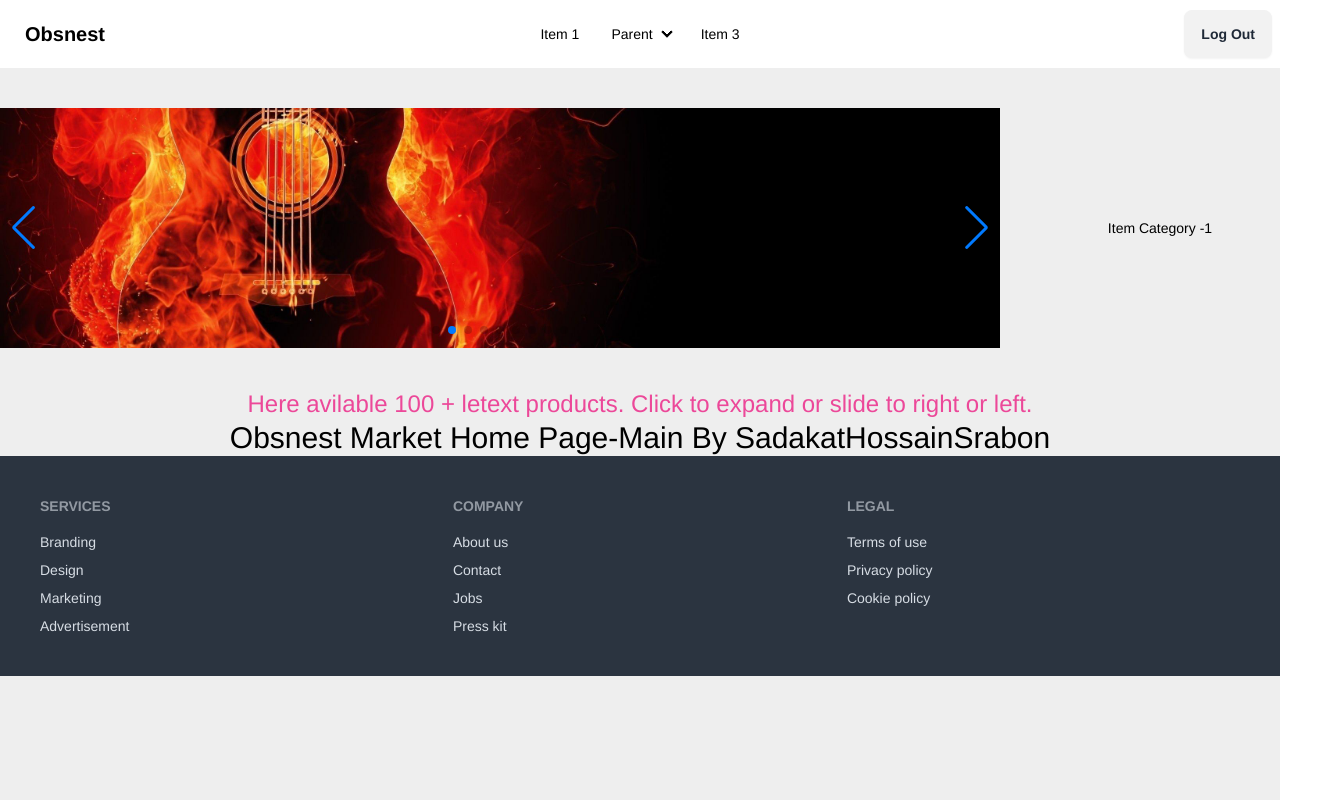
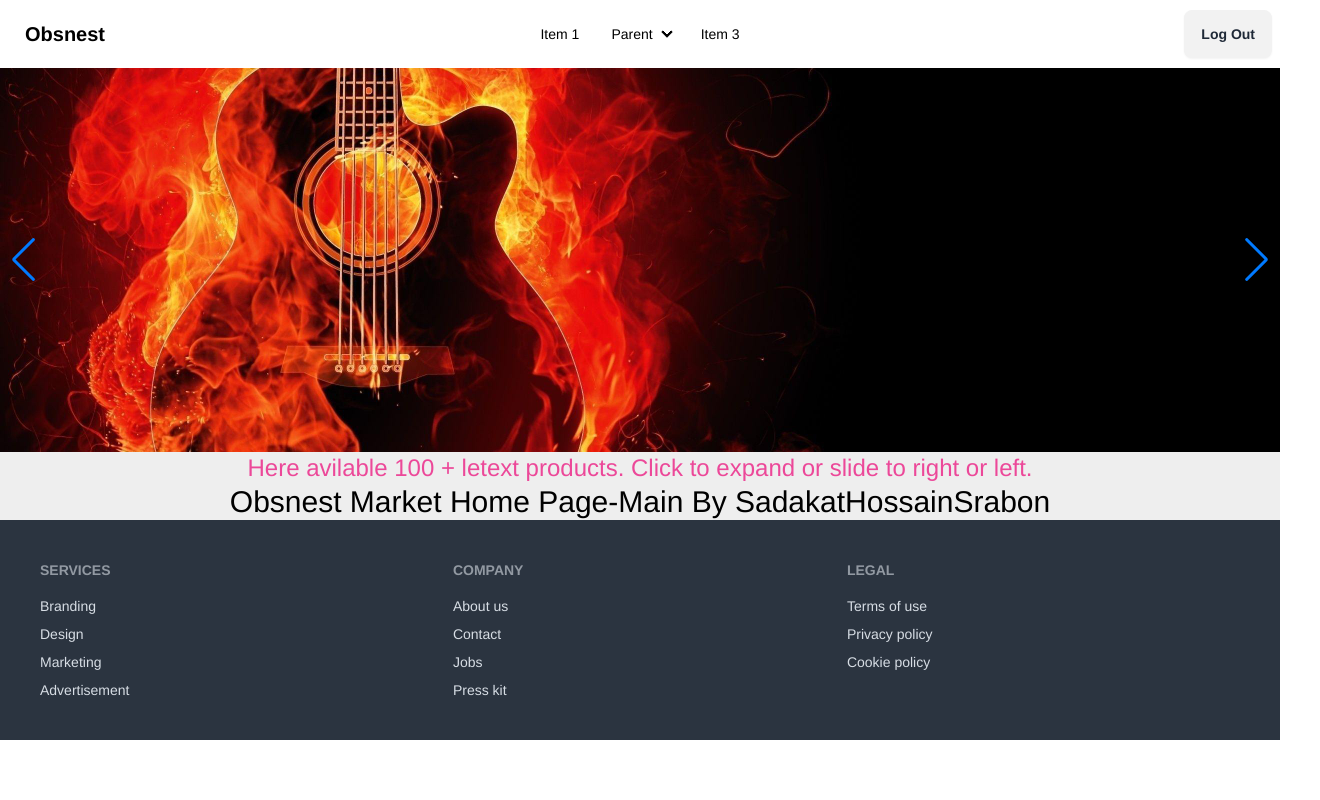
Before and after one commit to sadakatsrabon/Obsnest-MarketPlace, a React (Vite) app: page / in a window 1280 px wide. Shown: the whole page, 1320 px wide, since content can reach past the window. Built offline with nearby package versions, Linux system fonts and the light colour scheme.

Commit message:
Remove extra carousel and emplement One

```diff
--- a/src/components/TopRetedProducts/TopRetedProdects.jsx
+++ b/src/components/TopRetedProducts/TopRetedProdects.jsx
@@ -1,37 +1,11 @@
-import { Swiper, SwiperSlide } from 'swiper/react';
-import { EffectCreative } from 'swiper/modules';
-import 'swiper/css';
-import './styles.css';
-import 'swiper/css/effect-creative';
+
 
 
 const TopRetedProdects = () => {
     return (
-            <Swiper
-                grabCursor={true}
-                effect={'creative'}
-                creativeEffect={{
-                    prev: {
-                        shadow: true,
-                        translate: [0, 0, -400],
-                    },
-                    next: {
-                        translate: ['100%', 0, 0],
-                    },
-                }}
-                modules={[EffectCreative]}
-                // className="mySwiper"
-            >
-                <SwiperSlide>Item Category -1</SwiperSlide>
-                <SwiperSlide>Item Category -2</SwiperSlide>
-                <SwiperSlide>Item Category -3</SwiperSlide>
-                <SwiperSlide>Item Category -4</SwiperSlide>
-                <SwiperSlide>Item Category -5</SwiperSlide>
-                <SwiperSlide>Item Category -6</SwiperSlide>
-                <SwiperSlide>Item Category -7</SwiperSlide>
-                <SwiperSlide>Item Category -8</SwiperSlide>
-                <SwiperSlide>Item Category -9</SwiperSlide>
-            </Swiper>
+        <div>
+
+        </div>
     );
 };
 
--- a/src/components/TopRetedProducts/styles.css
+++ /dev/null
@@ -1,78 +0,0 @@
-#app { height: 100% }
-html,
-body {
-  position: relative;
-  height: 100%;
-}
-
-body {
-  background: #eee;
-  font-family: Helvetica Neue, Helvetica, Arial, sans-serif;
-  /* font-size: 14px; */
-  color: #000;
-  margin: 0;
-  padding: 0;
-}
-
-body {
-  font-family: Helvetica Neue, Helvetica, Arial, sans-serif;
-  font-size: 14px;
-  color: #000;
-  margin: 0;
-  padding: 0;
-}
-
-.swiper {
-  /* margin: 100px auto; */
-  width: 320px;
-  height: 240px;
-}
-
-.swiper-slide {
-  display: flex;
-  align-items: center;
-  justify-content: center;
-  /* font-size: 22px;
-  font-weight: bold; */
-  color: #000000;
-}
-
-/* .swiper-slide:nth-child(1n) {
-  background-color: rgb(206, 17, 17);
-}
-
-.swiper-slide:nth-child(2n) {
-  background-color: rgb(0, 140, 255);
-}
-
-.swiper-slide:nth-child(3n) {
-  background-color: rgb(10, 184, 111);
-}
-
-.swiper-slide:nth-child(4n) {
-  background-color: rgb(211, 122, 7);
-}
-
-.swiper-slide:nth-child(5n) {
-  background-color: rgb(118, 163, 12);
-}
-
-.swiper-slide:nth-child(6n) {
-  background-color: rgb(180, 10, 47);
-}
-
-.swiper-slide:nth-child(7n) {
-  background-color: rgb(35, 99, 19);
-}
-
-.swiper-slide:nth-child(8n) {
-  background-color: rgb(0, 68, 255);
-}
-
-.swiper-slide:nth-child(9n) {
-  background-color: rgb(218, 12, 218);
-}
-
-.swiper-slide:nth-child(10n) {
-  background-color: rgb(54, 94, 77);
-} */
--- a/src/pages/Home/Carousel/Carousel.jsx
+++ b/src/pages/Home/Carousel/Carousel.jsx
@@ -1,8 +1,8 @@
-import TopRetedProdects from "../../../components/TopRetedProducts/TopRetedProdects";
+// import TopRetedProdects from "../../../components/TopRetedProducts/TopRetedProdects";
 
 import { Swiper, SwiperSlide } from 'swiper/react';
-// import 'swiper/css';
-import 'swiper/css/pagination';
+import 'swiper/css';
+// import 'swiper/css/pagination';
 import 'swiper/css/navigation';
 import './styles.css';
 
@@ -14,8 +14,8 @@ import img from "../../../assets/img.jpg"
 
 const Carousel = () => {
     return (
-        <div className="md:flex m-0 my-10 p-0 w-96">
-            <div className="">
+        <div className='w-full h-96'>
+            <>
                 <Swiper
                     spaceBetween={30}
                     centeredSlides={true}
@@ -31,64 +31,61 @@ const Carousel = () => {
                     className="mySwiper"
                 >
                     <SwiperSlide>
-                        <div>
-                            <img className="" src={img} alt="" />
-                            <h2>carousel</h2>
+                        <div className=''>
+                            <p>Carousel</p>
+                            <img src={img} alt="" />
                         </div>
                     </SwiperSlide>
                     <SwiperSlide>
-                        <div>
+                        <div className=''>
+                            <p>Carousel</p>
                             <img src={img} alt="" />
-                            <h2>carousel</h2>
                         </div>
                     </SwiperSlide>
                     <SwiperSlide>
-                        <div>
+                        <div className=''>
+                            <p>Carousel</p>
                             <img src={img} alt="" />
-                            <h2>carousel</h2>
                         </div>
                     </SwiperSlide>
                     <SwiperSlide>
-                        <div>
+                        <div className=''>
+                            <p>Carousel</p>
                             <img src={img} alt="" />
-                            <h2>carousel</h2>
                         </div>
                     </SwiperSlide>
                     <SwiperSlide>
-                        <div>
+                        <div className=''>
+                            <p>Carousel</p>
                             <img src={img} alt="" />
-                            <h2>carousel</h2>
                         </div>
                     </SwiperSlide>
                     <SwiperSlide>
-                        <div>
+                        <div className=''>
+                            <p>Carousel</p>
                             <img src={img} alt="" />
-                            <h2>carousel</h2>
                         </div>
                     </SwiperSlide>
                     <SwiperSlide>
-                        <div>
+                        <div className=''>
+                            <p>Carousel</p>
                             <img src={img} alt="" />
-                            <h2>carousel</h2>
                         </div>
                     </SwiperSlide>
                     <SwiperSlide>
-                        <div>
+                        <div className=''>
+                            <p>Carousel</p>
                             <img src={img} alt="" />
-                            <h2>carousel</h2>
                         </div>
                     </SwiperSlide>
                     <SwiperSlide>
-                        <div>
+                        <div className=''>
+                            <p>Carousel</p>
                             <img src={img} alt="" />
-                            <h2>carousel</h2>
                         </div>
                     </SwiperSlide>
                 </Swiper>
-            </div>
-            <div>
-                <TopRetedProdects></TopRetedProdects>
-            </div>
+            </>
         </div>
     );
 };
--- a/src/pages/Home/Carousel/styles.css
+++ b/src/pages/Home/Carousel/styles.css
@@ -1,5 +1,37 @@
-.mySwiper {
-    background-color: brown;
-    width: 1000px;
+
+  body {
+    position: relative;
+    height: 100%;
+  }
+
+  body {
+    background: #eee;
+    font-family: Helvetica Neue, Helvetica, Arial, sans-serif;
+    font-size: 14px;
+    color: #000;
+    margin: 0;
+    padding: 0;
+  }
+
+  .swiper {
+    width: 100%;
+    height: 100%;
+  }
+
+  .swiper-slide {
+    text-align: center;
+    font-size: 18px;
+    background: #fff;
+
+    /* Center slide text vertically */
     display: flex;
-}
+    justify-content: center;
+    align-items: center;
+  }
+
+  .swiper-slide img {
+    display: block;
+    width: 100%;
+    height: 100%;
+    object-fit: cover;
+  }
```
